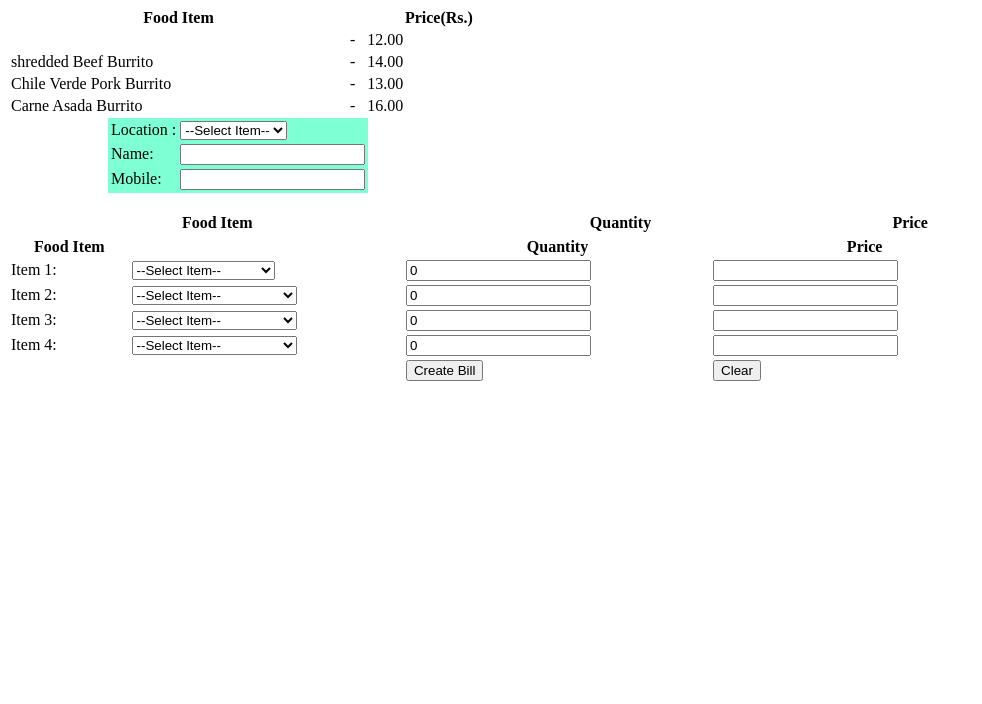
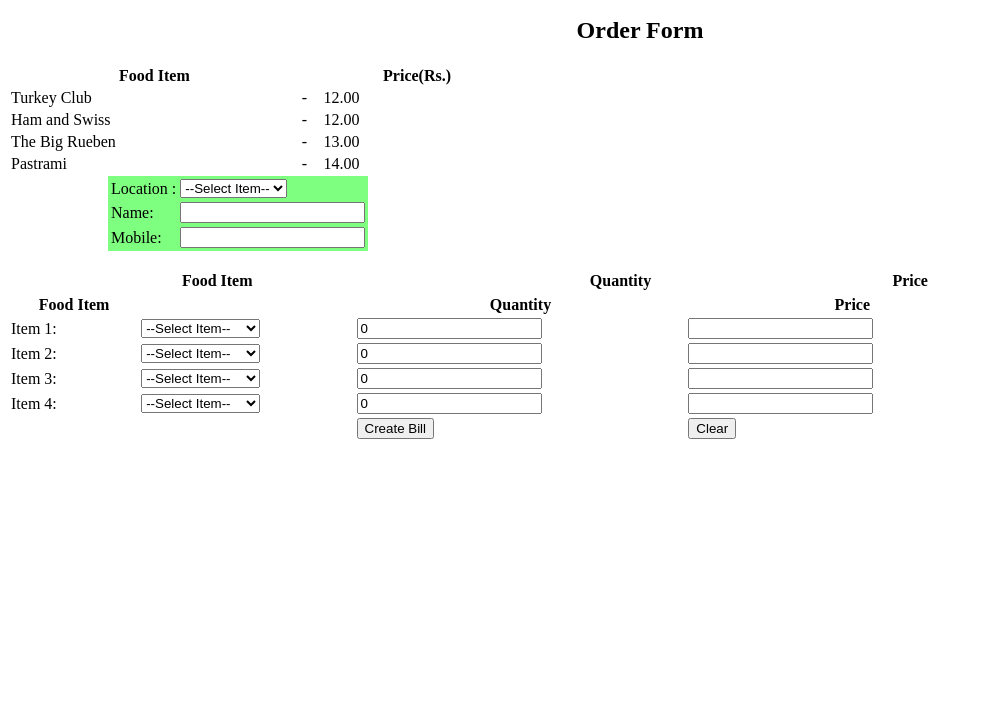
Before and after one commit to RubenVillagrana/assignment5, a plain HTML site: page index.html in a window 1280 px wide. Shown: the part 96-800 px from the top of the page, without its empty margins (0-982 px from the left). Drawn offline with Linux system fonts and the light colour scheme; a script that the page names is missing.

Commit message:
Update index.html

```diff
--- a/index.html
+++ b/index.html
@@ -3,7 +3,20 @@
 <head>
 <meta charset="utf-8">
 <title></title>
- <link rel="stylesheet" type="text/css" href="formCssFile.css">
+<!DOCTYPE html>
+<html>
+<head>
+<style>
+h1 {text-align: center;}
+p {text-align: center;}
+div {text-align: center;}
+</style>
+</head>
+<body>
+<h1>El Sandwich</h1>
+</body>
+</html>
+<link rel="stylesheet" type="text/css" href="formCssFile.css">
 <script type="text/javascript" src="scriptfile.js">  </script> </head>
 <link rel="shortcut icon" href="images/favicon.ico">
 </head>
@@ -17,33 +30,33 @@
 <th>Price(Rs.)</th>
 </tr>
 <tr>
-<td></td>
+<td>Turkey Club</td>
 <td> - </td>
 <td>12.00</td>
 </tr>
 <tr>
-<td>shredded Beef Burrito</td>
+<td>Ham and Swiss</td>
 <td> - </td>
-<td>14.00</td>
+<td>12.00</td>
 </tr>
 <tr>
-<td>Chile Verde Pork Burrito</td>
+<td>The Big Rueben</td>
 <td> - </td>
 <td>13.00</td>
 </tr>
 <tr>
-<td>Carne Asada Burrito</td>
+<td>Pastrami</td>
 <td> - </td>
-<td>16.00</td>
+<td>14.00</td>
 </tr>
 <h2>Order Form</h2>
-<table style="background-color:aquamarine;margin-left: 100px;">  <tr>
+<table style="background-color:rgb(127, 255, 127);margin-left: 100px;">  <tr>
 <td>Location : </td>
 <td>
 <select>
 <option>--Select Item--</option>
-<option>Lemoore</option>
-<option>Hanford</option>
+<option>Avenal</option>
+<option>Five Points</option>
 </select>
 </td>
 </tr>
@@ -81,7 +94,7 @@
 <option value="Turkey Club">Turkey Club</option>
 <option value="Ham and Swiss">Ham and Swiss</option>
 <option value="The Big Rueben">The Big Rueben</option>
-<option value="The ">Carne Asada Burrito</option>
+<option value="Pastrami ">Pastrami</option>
 <option value="Water Bottle">Water Bottle </option>
 </select>
 </td>
@@ -93,10 +106,10 @@
 <td>
 <select id="item2">
 <option value="1">--Select Item--</option>
-<option value="Chicken Burrito">Chicken Burrito</option>
-<option value="Shredded Beef Burrito">Shredded Beef Burrito</option>
-<option value="Chile Verde Pork Burrito">Chile Verde Pork Burrito</option>
-<option value="Carne Asada Burrito">Carne Asada Burrito</option>
+<option value="Turkey Club">Turkey Club</option>
+<option value="Ham and Swiss">Ham and Swiss</option>
+<option value="The Big Rueben">The Big Rueben</option>
+<option value="Pastrami">Pastrami</option>
 <option value="Water Bottle ">Water Bottle </option>
 </select>
 </td>
@@ -107,10 +120,10 @@
 <td>
 <select id="item3">
 <option value="1">--Select Item--</option>
-<option value="Chicken Burrito">Chicken Burrito</option>
-<option value="Shredded Beef Burrito">Shredded Beef Burrito</option>
-<option value="Chile Verde Pork Burrito">Chile Verde Pork Burrito</option>
-<option value="Carne Asada Burrito">Carne Asada Burrito</option>
+<option value="Turkey Club">Turkey Club</option>
+<option value="Ham and Swiss">Ham and Swiss</option>
+<option value="The Big Rueben">The Big Rueben</option>
+<option value="Pastrami">Pastrami</option>
 <option value="Water Bottle ">Water Bottle </option>
 </select>
 </td>
@@ -121,10 +134,10 @@
 <td>
 <select id="item4">
 <option value="1">--Select Item--</option>
-<option value="Chicken Burrito">Chicken Burrito</option>
-<option value="Shredded Beef Burrito">Shredded Beef Burrito</option>
-<option value="Chile Verde Pork Burrito">Chile Verde Pork Burrito</option>
-<option value="Carne Asada Burrito">Carne Asada Burrito</option>
+<option value="Turkey Club">Turkey Club</option>
+<option value=" Ham and Swiss">Ham and Swiss</option>
+<option value="The Big Rueben">The Big Rueben</option>
+<option value="Pastrami">Pastrami</option>
 <option value="Water Bottle ">Water Bottle </option>
 </select>
 </td>
```
